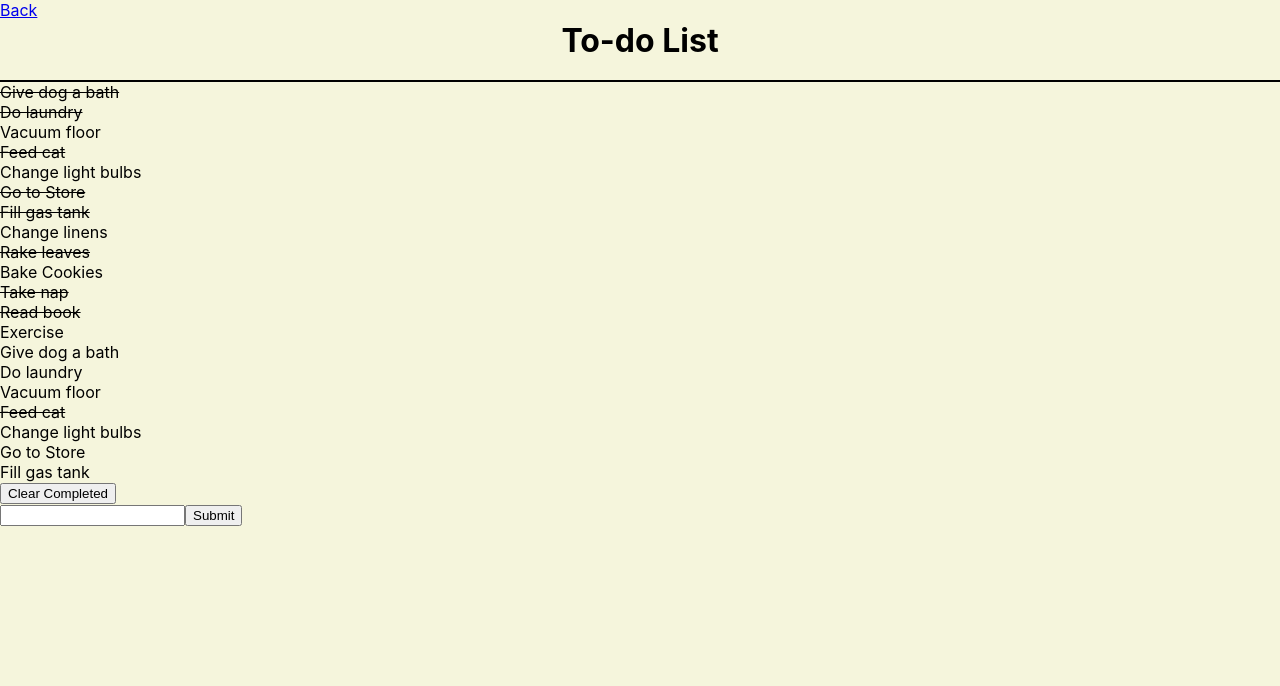
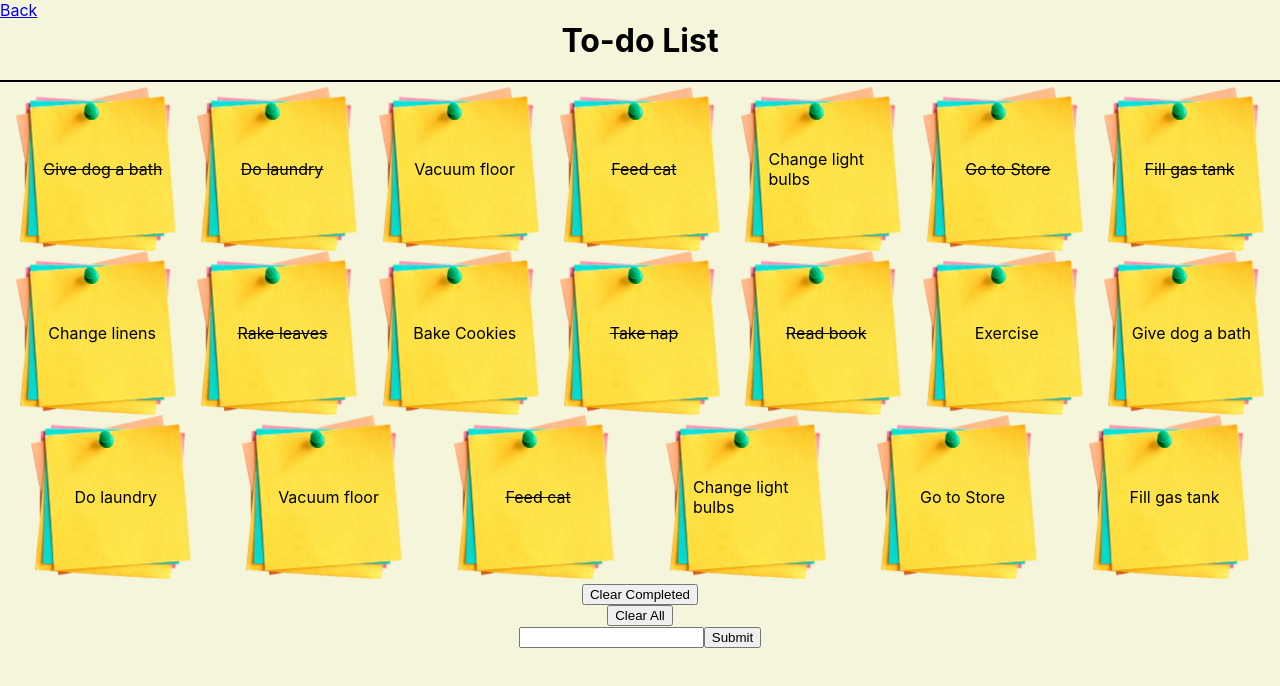
Before and after one commit to hfeng20/PersonalWebsite, a React (Create React App) app in the folder personal-website/: page /Programming/ToDoList in a window 1280 px wide. Shown: the top 686 px of the page. Built offline with nearby package versions, Linux system fonts and the light colour scheme.

Commit message:
post-it design for todo list

```diff
--- a/personal-website/src/Pages/Programming/ToDoList/AddToDo.tsx
+++ b/personal-website/src/Pages/Programming/ToDoList/AddToDo.tsx
@@ -1,5 +1,5 @@
 import React, {useState} from 'react';
-
+import './ToDoList.css'
 
 const AddToDo = (props:{AddTask:(userInput:any) => any}) => {
     var {AddTask} = props
@@ -16,7 +16,7 @@ const AddToDo = (props:{AddTask:(userInput:any) => any}) => {
     }
 
     return (
-        <form onSubmit = {handleSubmit}>
+        <form className="AddToDo" onSubmit = {handleSubmit}>
             <input value = {userInput} onChange={handleChange}/>
             <button>Submit</button>
         </form>
--- a/personal-website/src/Pages/Programming/ToDoList/ToDo.tsx
+++ b/personal-website/src/Pages/Programming/ToDoList/ToDo.tsx
@@ -10,8 +10,9 @@ import PostIt from './postitnote.png'
 const ToDo = (props:{todo:any, handleToggle:(id: number) => void}) => {
     var {todo, handleToggle} = props
     return (
-        <div className={todo.complete ? "Strike": "Todo"} onClick={() => {handleToggle(todo.id)} }>
-            {todo.task}
+        <div className="ToDoNote" onClick={() => {handleToggle(todo.id)} }>
+            <img className="Note" src={PostIt}></img>
+            <text className={todo.complete ? "Strike": "Todo"}>{todo.task}</text>
         </div>
     );
  };
--- a/personal-website/src/Pages/Programming/ToDoList/ToDoList.css
+++ b/personal-website/src/Pages/Programming/ToDoList/ToDoList.css
@@ -1,22 +1,58 @@
 .ToDoList {
     background-color: beige;
-    height: 100vh;
+    min-height: 100vh;
+    height: fit-content;
 }
 
 .Body {
-    margin:9 auto;
+    margin:0 auto;
+    padding: 5px;
+    display: flex;
+    flex-wrap: wrap;
+    background-repeat: no-repeat;
+    background-size:cover;
 }
 
 .Todo {
-    width: fit-content;
-    font-size: 2vh
+    max-width: 15vh;
+    word-wrap: break-word;
+    position:absolute;
+    transform:translateX(6%);
 }
 .Strike {
-    width: fit-content;
+    max-width: 15vh;
+    word-wrap: break-word;
+    position:absolute;
+    transform:translateX(6%);
     text-decoration: line-through;
-    font-size: 2vh
 }
 
 .Note {
-    size: 10vh
+    width: 20vh;
 }
+
+.AddToDo {
+    width: fit-content;
+    margin:0 auto;
+}
+
+.ClearCompleted {
+    display: block;
+    margin:0 auto;
+}
+
+.ClearAll {
+    display: block;
+    margin:0 auto;
+}
+
+.ToDoNote {
+    position: relative;
+    display:flex;
+    width: fit-content;
+    text-decoration: line-through;
+    font-size: 2vh;
+    margin:0 auto;
+    align-items: center;
+    justify-content: center;
+}
--- a/personal-website/src/Pages/Programming/ToDoList/ToDoList.tsx
+++ b/personal-website/src/Pages/Programming/ToDoList/ToDoList.tsx
@@ -8,6 +8,7 @@ import Data from './Data.json'
 import ToDo from './ToDo'
 import PostIt from './postitnote.png'
 import AddToDo from './AddToDo'
+import background from './ToDoListBackground.webp'
 
 export default function ToDoList(): JSX.Element {
     const [ toDoList, setToDoList ] = useState(Data);
@@ -25,9 +26,16 @@ export default function ToDoList(): JSX.Element {
     }
 
     const addTask = (userInput:string) => {
+        if(userInput.length < 1) {
+            return
+        }
         let copy = [...toDoList];
         copy = [...copy, {id: toDoList.length + 1, task: userInput, complete: false}]
         setToDoList(copy)
+    }
+
+    const clearAll = () => {
+        setToDoList([])
     }
 
     return(
@@ -40,7 +48,8 @@ export default function ToDoList(): JSX.Element {
                     )
                 })}
             </div>
-            <button onClick = {handleFilter}> Clear Completed</button>
+            <button className="ClearCompleted" onClick = {handleFilter}> Clear Completed</button>
+            <button className="ClearAll" onClick = {clearAll}>Clear All</button>
             <AddToDo AddTask = {addTask} ></AddToDo>
         </div>
     );
```
Also changed, not shown: personal-website/src/Pages/Programming/ToDoList/ToDoListBackgroung.webp (added).
